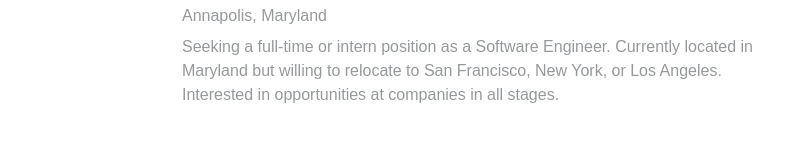
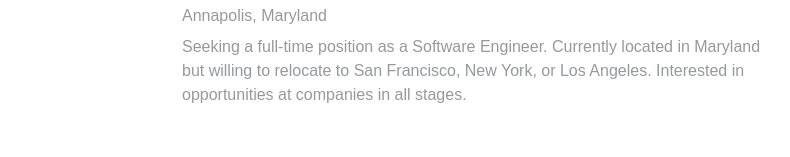
Before and after one commit to IsaiahJTurner/Resume, a plain HTML site: page index.html in a window 1280 px wide. Shown: the part 197-354 px from the top of the page, without its empty margins (168-958 px from the left). Drawn offline with Linux system fonts and the light colour scheme.

Commit message:
Update index.html

```diff
--- a/index.html
+++ b/index.html
@@ -56,7 +56,7 @@ HIS IS A TEMPLATE -->
 
         <p>Annapolis, Maryland</p>
 
-        <p>Seeking a full-time or intern position as a Software Engineer.
+        <p>Seeking a full-time position as a Software Engineer.
         Currently located in Maryland but willing to relocate to San
         Francisco, New York, or Los Angeles. Interested in
         opportunities at companies in all stages.</p>
```
